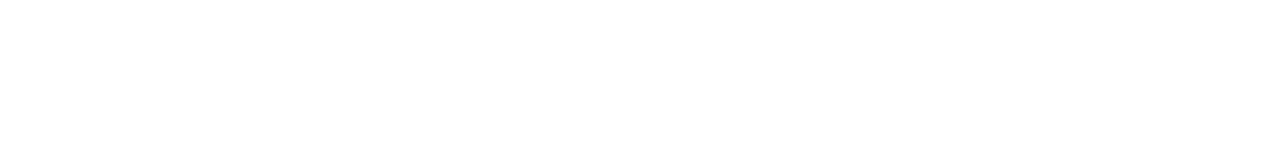
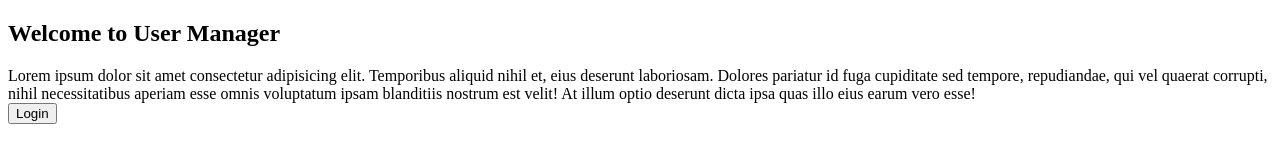
Before and after one commit to kbbushman/user-manager-client, a website built with webpack: page index.html in a window 1280 px wide. Built offline with nearby package versions, Linux system fonts and the light colour scheme.

Commit message:
Adds main controller

```diff
--- a/index.html
+++ b/index.html
@@ -9,6 +9,6 @@
   <title>User Manager</title>
 </head>
 <body>
-
+  <div id="root"></div>
 </body>
 </html>
--- a/package.json
+++ b/package.json
@@ -4,7 +4,8 @@
   "description": "",
   "main": "index.js",
   "scripts": {
-    "webpack": "webpack"
+    "start": "webpack serve",
+    "build": "webpack"
   },
   "repository": {
     "type": "git",
--- a/src/Router.ts
+++ b/src/Router.ts
@@ -1,6 +1,19 @@
+import { MainController } from "./controllers/MainController";
+
 export class Router {
+  private mainElement = document.getElementById('root');
+
   public handleRequest() {
     console.log('Handling request...');
+
+    switch (this.getRoute()) {
+
+      default:
+        if (this.mainElement) {
+          const mainController: MainController = new MainController();
+          this.mainElement.append(mainController.createView());
+        }
+    }
   }
 
   private getRoute():string {
--- /dev/null
+++ b/src/controllers/MainController.ts
@@ -0,0 +1,18 @@
+export class MainController {
+  public createView(): HTMLDivElement {
+    const container = document.createElement('div');
+
+    const title = document.createElement('h2');
+    title.innerText = 'Welcome to User Manager';
+
+    const article = document.createElement('article');
+    article.innerText = 'Lorem ipsum dolor sit amet consectetur adipisicing elit. Temporibus aliquid nihil et, eius deserunt laboriosam. Dolores pariatur id fuga cupiditate sed tempore, repudiandae, qui vel quaerat corrupti, nihil necessitatibus aperiam esse omnis voluptatum ipsam blanditiis nostrum est velit! At illum optio deserunt dicta ipsa quas illo eius earum vero esse!';
+
+    const button = document.createElement('button');
+    button.innerText = 'Login';
+
+    container.append(title, article, button);
+
+    return container;
+  }
+}
```
